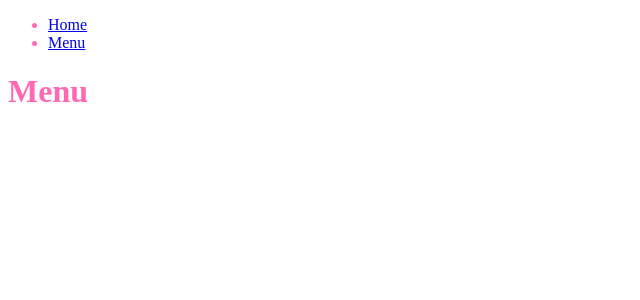
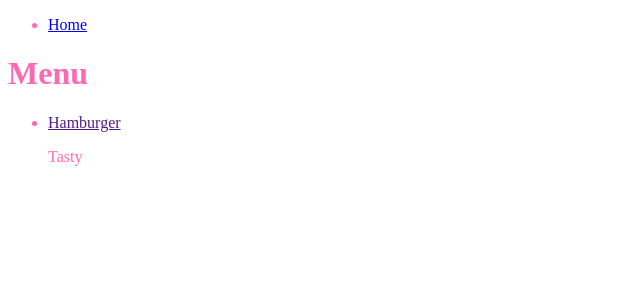
Before and after one commit to liamhenshall/Learning-Jekyll, a Jekyll site: the page built from index.html, in a window 1280 px wide. Shown: the top 300 px of the page, without its empty margins (0-640 px from the left). Built offline with Jekyll 4.4.1, drawn with Linux system fonts in a browser that asks for light colours; Markdown is read by kramdown in place of the engine named in the settings.

Commit message:
Still trying to make it work

```diff
--- a/_includes/nav.html
+++ b/_includes/nav.html
@@ -1,7 +1,5 @@
 <nav>
     <ul>
         <li><a href="{{site.baseurl}}/index.html">Home</a></li>
-        <li><a href="{{site.baseurl}}/menu.html">About</a></li>
-        <li><a href="{{site.baseurl}}/menu.html">Menu</a></li>
     </ul>
 </nav>
--- a/_layouts/default.html
+++ b/_layouts/default.html
@@ -9,14 +9,7 @@
 </head>
 
 <body>
-    <header>
-        <nav>
-            <ul>
-                <li><a href="{{site.baseurl}}/index.html">Home</a></li>
-                <li><a href="{{site.baseurl}}/menu.html">Menu</a></li>
-            </ul>
-        </nav>
-    </header>
+    {% include nav.html %}
     {{content}}
 </body>
 
--- a/index.html
+++ b/index.html
@@ -4,7 +4,7 @@ layout: default
 
 <h1>Menu</h1>
 <ul>
-    {% for news in site.catagories.news %}
+    {% for news in site.posts %}
     <li>
         <a href="">{{news.title}}</a>
         <p>{{news.meta}}</p>
```
Also changed, not shown: _posts/menu/2017-06-01-hamburger.md (renamed from _posts/menu/2018-06-01-hamburger.md, +1 -1 lines), 1 other file.
